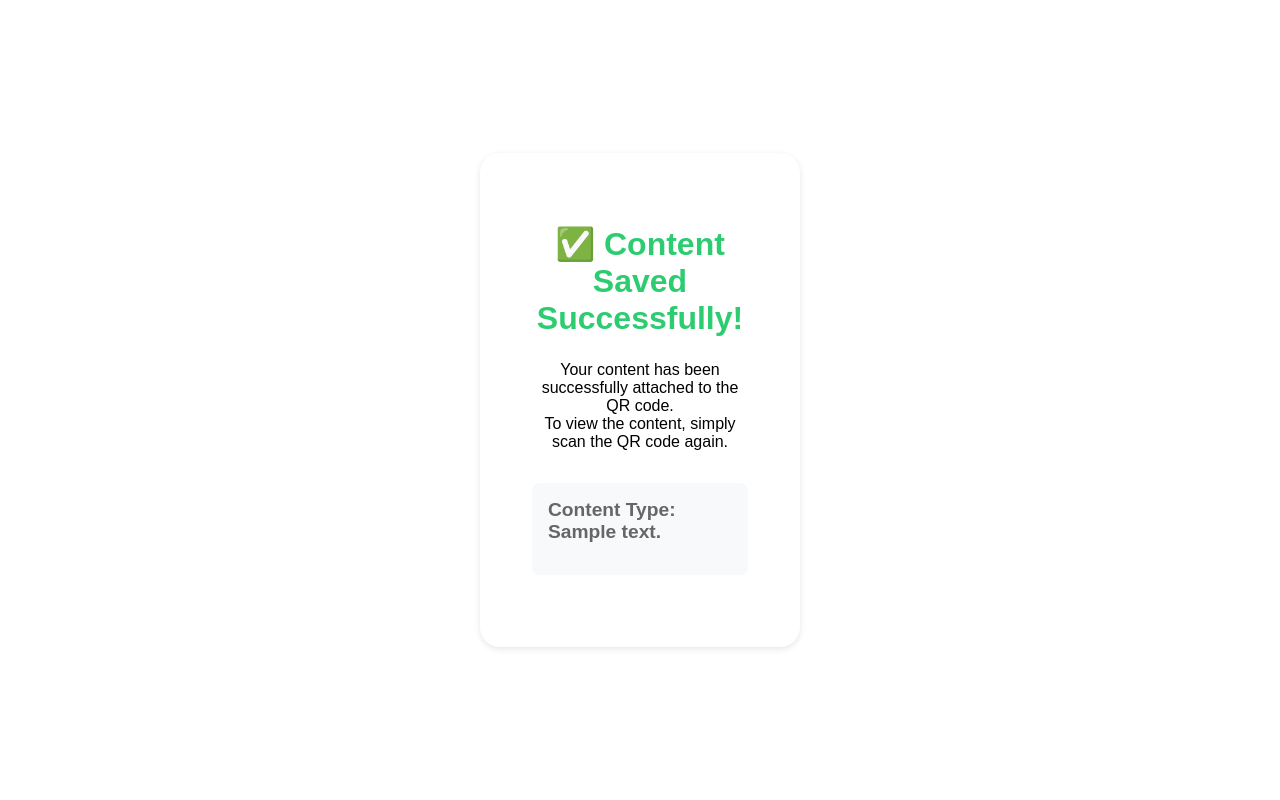
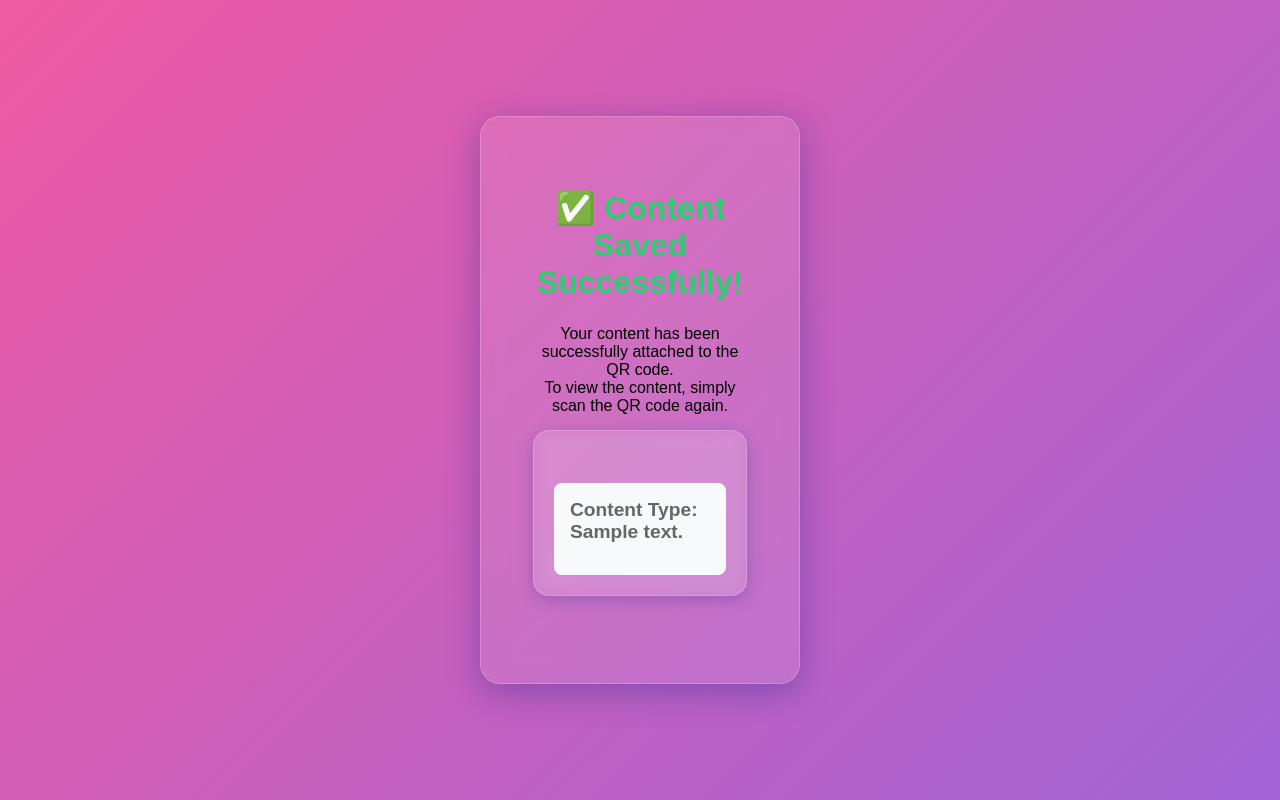
Before and after one commit to wholeshabang-code/node, a Python web app: template templates/confirmation.html in a window 1280 px wide. Run offline with Jinja, Linux system fonts and the light colour scheme; the template is opened without the code that fills it: most values are stand-ins (such as "Sample title", 1, 10 or a date in 2020).

Commit message:
Add files via upload

```diff
--- a/templates/attach.html
+++ b/templates/attach.html
@@ -1,10 +1,11 @@
 {% extends "base.html" %}
 
 {% block content %}
-<div class="container">
+{% call components.glass_container() %}
     <img src="/static/logo.png" alt="Node Logo" class="logo">
     <h1 class="title">node</h1>
 
+    {% call components.glass_form() %}
     <form action="/note/{{ uuid }}" method="post" enctype="multipart/form-data">
         <div class="form-group">
             <select name="content_type" id="content_type" onchange="showContentInput()" class="btn">
--- a/templates/base.html
+++ b/templates/base.html
@@ -1,3 +1,4 @@
+{% import 'macros.html' as components %}
 <!DOCTYPE html>
 <html lang="en">
 <head>
@@ -14,7 +15,7 @@
 
         body {
             font-family: Arial, sans-serif;
-            background-color: #fff;
+            background: linear-gradient(135deg, #ef5aa3 0%, #a264d6 100%);
             display: flex;
             justify-content: center;
             align-items: center;
@@ -22,12 +23,52 @@
             padding: 20px;
         }
 
+        /* Glassmorphic Styles */
+        .glass-container {
+            background: rgba(255, 255, 255, 0.1);
+            backdrop-filter: blur(12px);
+            -webkit-backdrop-filter: blur(12px);
+            border: 1px solid rgba(255, 255, 255, 0.2);
+            box-shadow: 0 8px 32px 0 rgba(31, 38, 135, 0.37);
+            border-radius: 20px;
+            padding: 40px 20px;
+            width: 100%;
+            max-width: 320px;
+        }
+
+        .glass-card {
+            background: rgba(255, 255, 255, 0.1);
+            backdrop-filter: blur(8px);
+            -webkit-backdrop-filter: blur(8px);
+            border: 1px solid rgba(255, 255, 255, 0.2);
+            box-shadow: 0 4px 16px 0 rgba(31, 38, 135, 0.25);
+            border-radius: 16px;
+            padding: 20px;
+            margin: 15px 0;
+        }
+
+        .glass-form {
+            background: rgba(255, 255, 255, 0.15);
+            backdrop-filter: blur(10px);
+            -webkit-backdrop-filter: blur(10px);
+            border: 1px solid rgba(255, 255, 255, 0.2);
+            box-shadow: 0 6px 24px 0 rgba(31, 38, 135, 0.3);
+            border-radius: 18px;
+            padding: 25px;
+        }
+
+        .glass-panel {
+            background: rgba(255, 255, 255, 0.08);
+            backdrop-filter: blur(6px);
+            -webkit-backdrop-filter: blur(6px);
+            border: 1px solid rgba(255, 255, 255, 0.15);
+            box-shadow: 0 2px 12px 0 rgba(31, 38, 135, 0.2);
+            border-radius: 14px;
+            padding: 15px;
+        }
+
         .container {
             text-align: center;
-            background: #fff;
-            padding: 40px 20px;
-            border-radius: 20px;
-            box-shadow: 0px 2px 6px rgba(0, 0, 0, 0.1);
             width: 100%;
             max-width: 320px;
         }
--- a/templates/confirmation.html
+++ b/templates/confirmation.html
@@ -1,11 +1,13 @@
 {% extends "base.html" %}
 
 {% block content %}
+{% call components.glass_container() %}
     <div class="success-message">
         <h1>✅ Content Saved Successfully!</h1>
         <p>Your content has been successfully attached to the QR code.</p>
         <p>To view the content, simply scan the QR code again.</p>
 
+        {% call components.glass_card() %}
             <div class="content-preview">
                 <h2>Content Type: {{ content_type }}</h2>
                 {% if content_type == "url" %}
@@ -16,7 +18,9 @@
                     <p>Image has been uploaded successfully</p>
                 {% endif %}
             </div>
+        {% endcall %}
     </div>
+{% endcall %}
 
 <style>
     .success-message {
--- /dev/null
+++ b/templates/macros.html
@@ -0,0 +1,23 @@
+{% macro glass_container(class="") -%}
+<div class="glass-container {{ class }}">
+  {{ caller() }}
+</div>
+{%- endmacro %}
+
+{% macro glass_card(class="") -%}
+<div class="glass-card {{ class }}">
+  {{ caller() }}
+</div>
+{%- endmacro %}
+
+{% macro glass_panel(class="") -%}
+<div class="glass-panel {{ class }}">
+  {{ caller() }}
+</div>
+{%- endmacro %}
+
+{% macro glass_form(class="") -%}
+<div class="glass-form {{ class }}">
+  {{ caller() }}
+</div>
+{%- endmacro %}
--- a/templates/view.html
+++ b/templates/view.html
@@ -1,13 +1,19 @@
 {% extends "base.html" %}
 
 {% block content %}
+{% call components.glass_container() %}
     <div class="content">
         {% if content_type == "image" %}
+            {% call components.glass_panel() %}
                 <img src="{{ note.content }}" alt="Attached image">
+            {% endcall %}
         {% else %}
+            {% call components.glass_card() %}
                 <div class="text-content">
                     {{ note.content }}
                 </div>
+            {% endcall %}
         {% endif %}
     </div>
+{% endcall %}
 {% endblock %}
```
Also changed, not shown: app/main.py (+19 -3 lines). Lines whose indentation alone changed are shown as unchanged.
